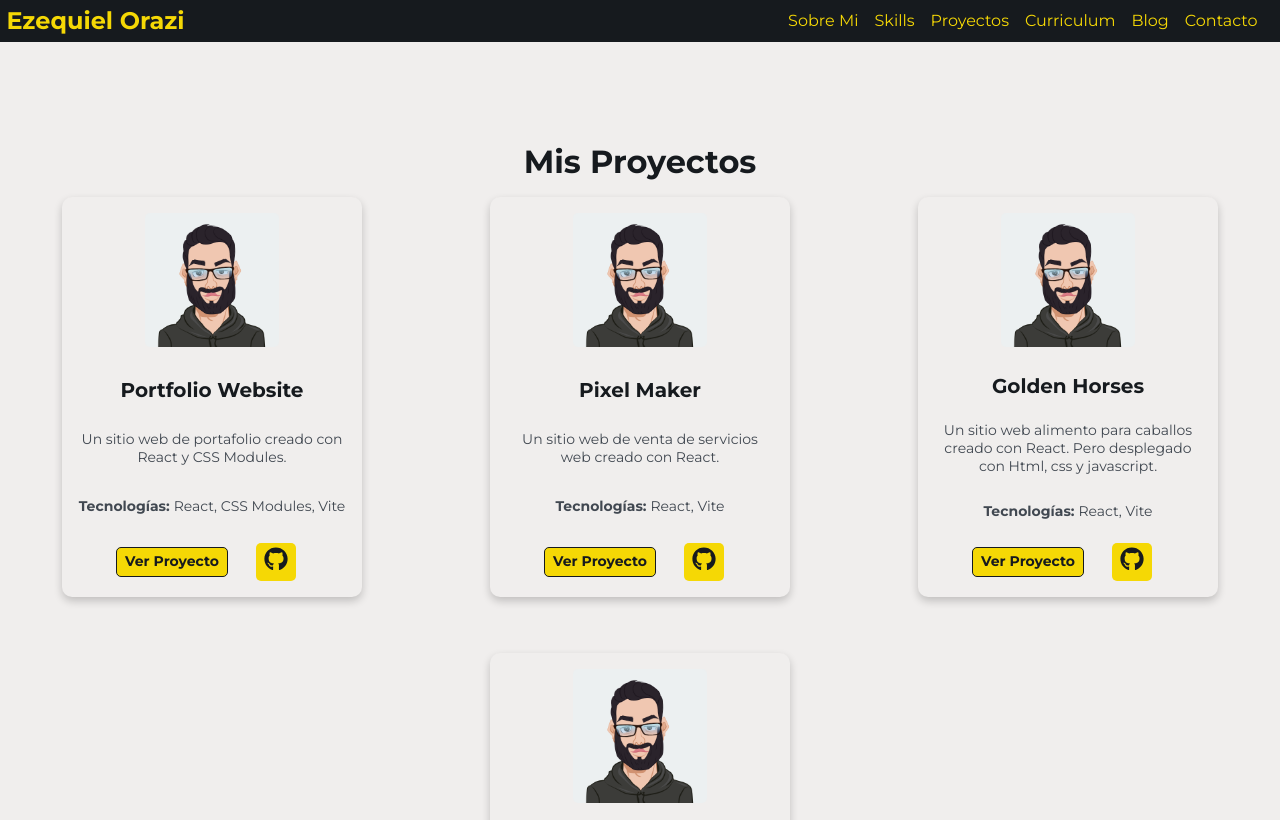
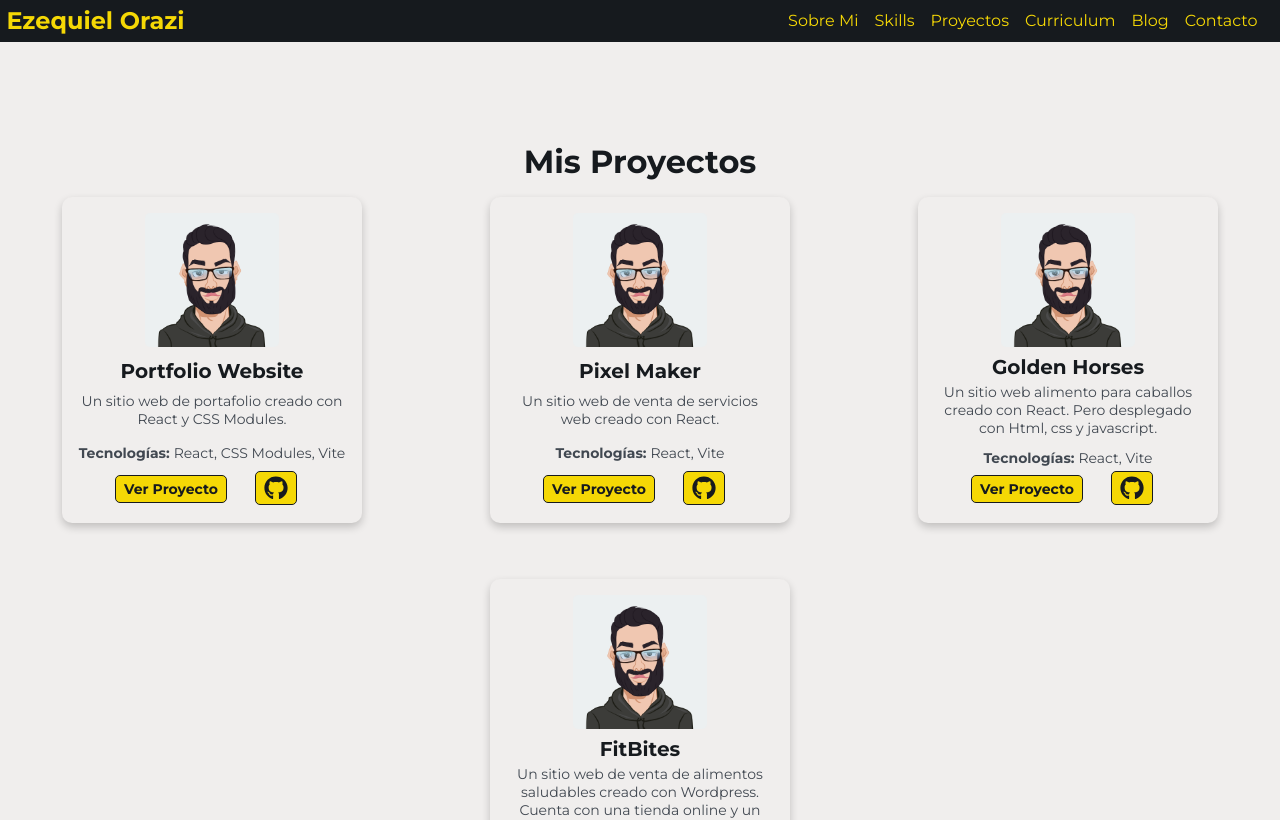
Before and after one commit to Ezzeorazi/mi-portafolio, a React (Vite) app: page /project in a window 1280 px wide. Shown: the top 820 px of the page. Built offline with nearby package versions, Linux system fonts and the light colour scheme.

Commit message:
Resuelve conflictos de fusión

```diff
--- a/src/components/Gallery/Gallery.jsx
+++ b/src/components/Gallery/Gallery.jsx
@@ -33,7 +33,7 @@ const Gallery = ({}) => {
       repoLink: "https://github.com/Ezzeorazi/GoldenReact.git",
     },
     {
-      id: 3,
+      id: 4,
       title: "FitBites",
       description:
         "Un sitio web de venta de alimentos saludables creado con Wordpress. Cuenta con una tienda online y un blog.",
--- a/src/components/Loading/Loading.module.css
+++ b/src/components/Loading/Loading.module.css
@@ -26,4 +26,5 @@
     margin: 20px;
     font-size: 1.5rem;
     color: var(--color-dark);
+    text-align: center;
   }
--- a/src/components/ProjectCard/ProjectCard.jsx
+++ b/src/components/ProjectCard/ProjectCard.jsx
@@ -8,15 +8,15 @@ const ProjectCard = ({ title, description, image, technologies, liveLink, repoLi
       <img src={image} alt={title} className={styles.image} />
       <h3>{title}</h3>
       <p>{description}</p>
-      <p><strong>Tecnologías: </strong>{technologies.join(", ")}</p>
+      <p className={styles.technologies}><strong>Tecnologías: </strong>{technologies.join(", ")}</p>
       <div className={styles.links}>
         <a href={liveLink} target="_blank" rel="noopener noreferrer">Ver Proyecto</a>
         {repoLink && (
-			<div className={styles.link}>
-          <a href={repoLink} target="_blank" rel="noopener noreferrer" className={styles.githubIcon}>
-            <FaGithub />
-          </a>
-		  </div>
+          <div className={styles.link}>
+            <a href={repoLink} target="_blank" rel="noopener noreferrer" className={styles.githubIcon}>
+              <FaGithub />
+            </a>
+          </div>
         )}
       </div>
     </div>
--- a/src/components/ProjectCard/ProjectCard.module.css
+++ b/src/components/ProjectCard/ProjectCard.module.css
@@ -6,10 +6,11 @@
   text-align: center;
   margin: 1rem;
   width: 300px; /* Establecer un ancho fijo */
-  height: 400px; /* Establecer una altura fija */
+  height: auto; /* Establecer una altura fija */
   display: flex;
   flex-direction: column;
   justify-content: space-between;
+  overflow: hidden; /* Asegurar que el contenido no se salga */
 }
 
 .card img {
@@ -29,6 +30,12 @@
   color: var(--color-gray);
   font-size: 0.875rem; /* Ajustar el tamaño de la fuente */
   margin: 0.25rem 0; /* Reducir el margin */
+  overflow: hidden; /* Asegurar que el contenido no se salga */
+  text-overflow: ellipsis; /* Añadir puntos suspensivos si el texto es demasiado largo */
+}
+
+.card .technologies {
+  margin-top: 0.5rem; /* Añadir margen superior para separar de la descripción */
 }
 
 .links {
@@ -61,7 +68,9 @@
   font-size: 1.5rem;
   margin: 0 1rem;
   transition: color 0.3s ease;
-  border: none;
+  display: flex;
+  align-items: center;
+  justify-items: center;
 }
 
 .link .githubIcon:hover {
```
